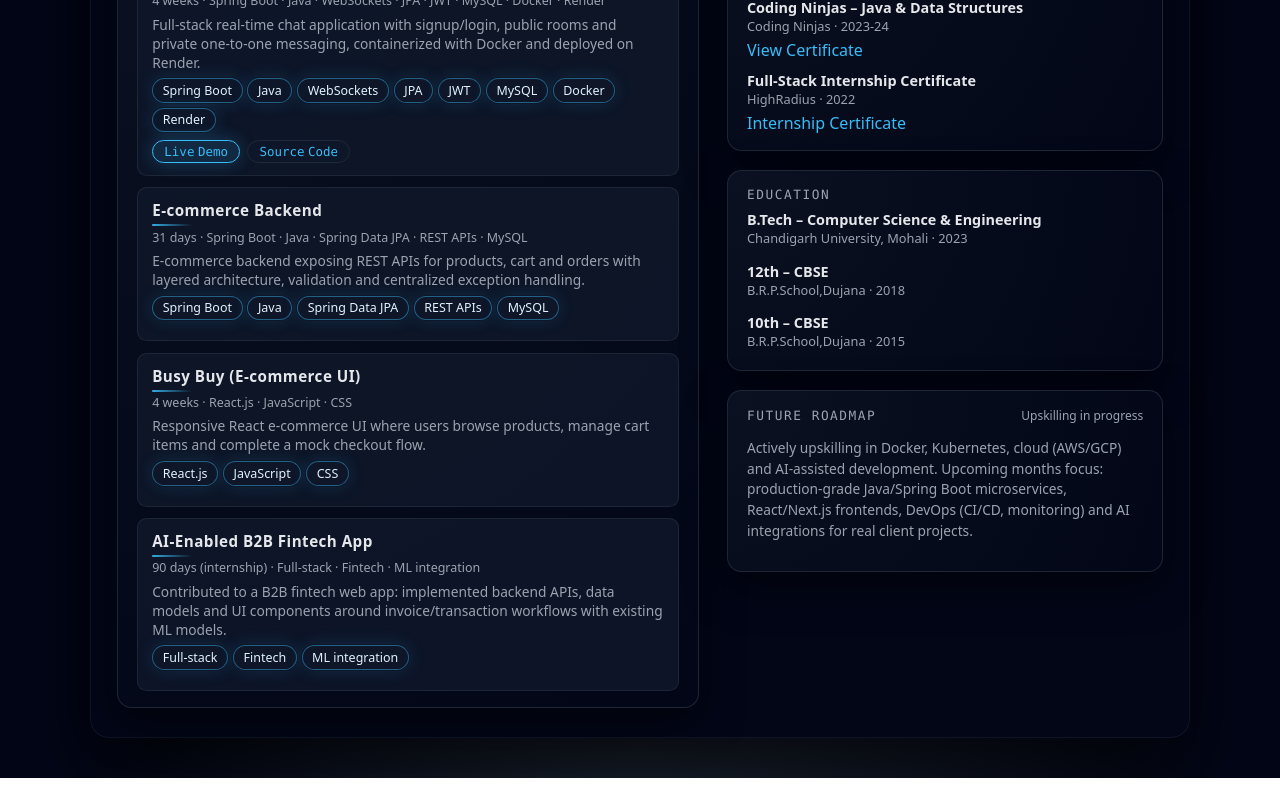
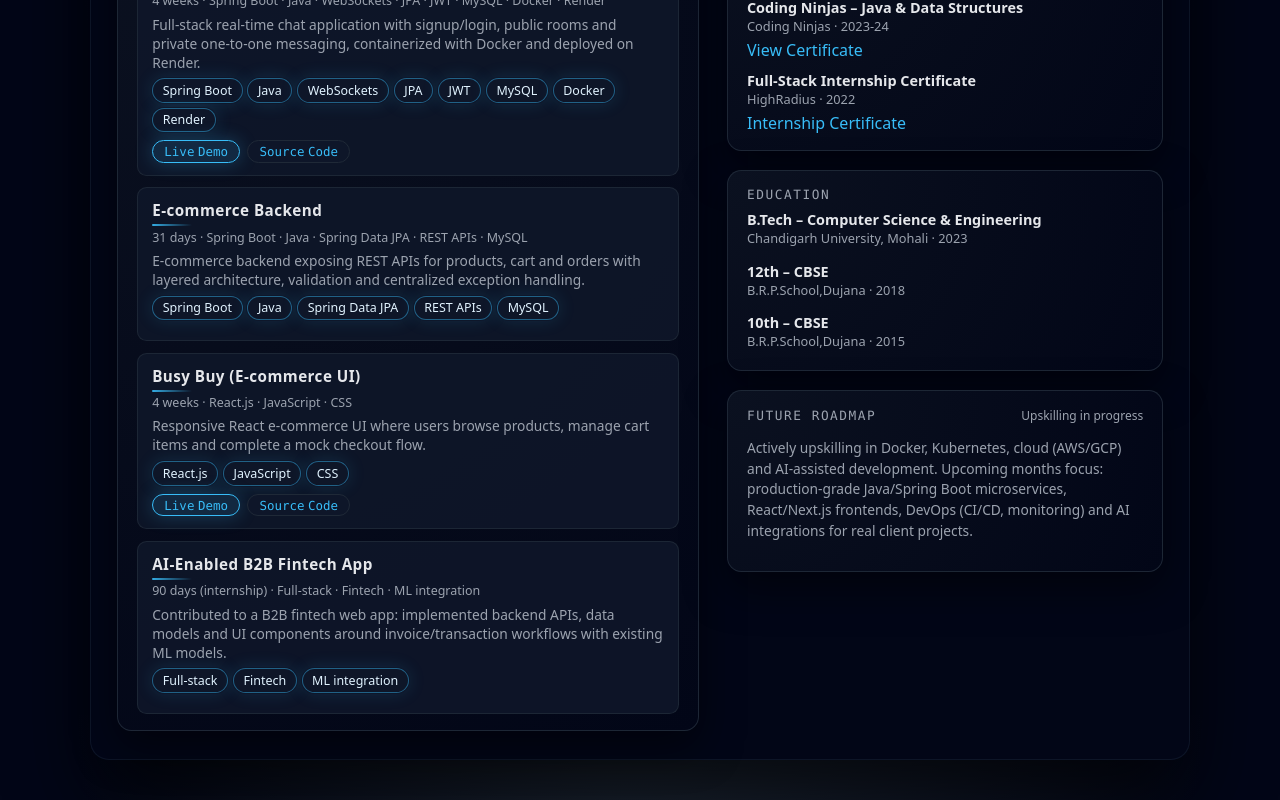
Before and after one commit to Kadyan25/Resume-repo, a React (Create React App) app: page / in a window 1280 px wide. Shown: the part 885-1685 px from the top of the page. Before the commit the page ends 1663 px from the top, so only its background shows below. Built offline with nearby package versions, Linux system fonts and the light colour scheme.

Commit message:
updated links

```diff
--- a/src/data.js
+++ b/src/data.js
@@ -116,8 +116,8 @@ export const projects = [
     duration: "4 weeks",
     description:
       "Responsive React e‑commerce UI where users browse products, manage cart items and complete a mock checkout flow.",
-    liveUrl: "",
-    codeUrl: ""
+    liveUrl: "busybuy25.netlify.app",
+    codeUrl: "https://github.com/Kadyan25/Busy-Buy"
   },
   {
     name: "AI‑Enabled B2B Fintech App",
```
Also changed, not shown: 1 other file (tests, documents, lock files or other folders).
